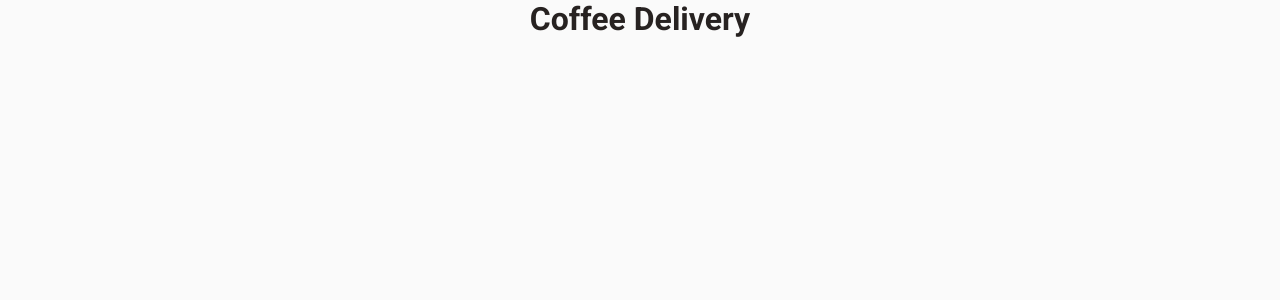
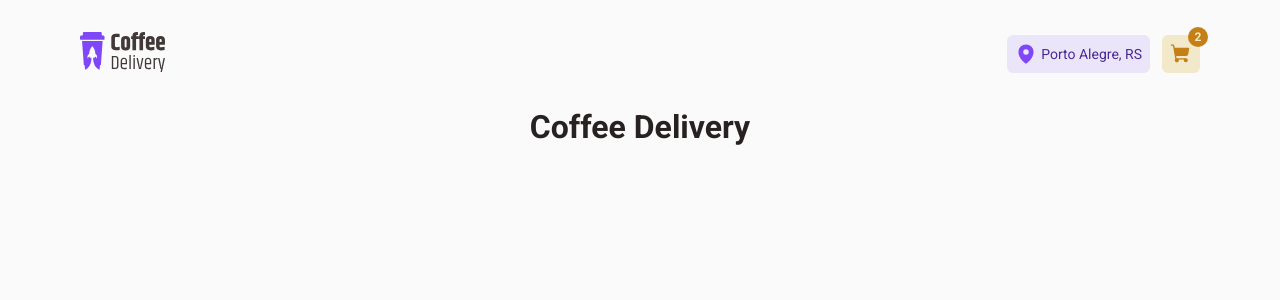
Before and after one commit to Marceometry/ignite-reactjs-desafio-coffee-delivery, a React (Vite) app: page / in a window 1280 px wide. Shown: the top 300 px of the page. Built offline with nearby package versions, Linux system fonts and the light colour scheme.

Commit message:
feat: add header and icon button

```diff
--- /dev/null
+++ b/src/components/Header/index.tsx
@@ -0,0 +1,24 @@
+import { MapPin } from 'phosphor-react'
+import logoCoffeeDelivery from '@/assets/logo-coffee-delivery.svg'
+import { IconButton } from '@/components'
+import { HeaderContainer, LocationBadge } from './styles'
+import { NavLink } from 'react-router-dom'
+
+export const Header = () => {
+  return (
+    <HeaderContainer>
+      <NavLink to="/">
+        <img src={logoCoffeeDelivery} alt="" />
+      </NavLink>
+
+      <div>
+        <LocationBadge>
+          <MapPin size={22} weight="fill" />
+          <span>Porto Alegre, RS</span>
+        </LocationBadge>
+
+        <IconButton asLink to="/" badgeNumber={2} />
+      </div>
+    </HeaderContainer>
+  )
+}
--- /dev/null
+++ b/src/components/Header/styles.ts
@@ -0,0 +1,31 @@
+import styled from 'styled-components'
+
+export const HeaderContainer = styled.header`
+  display: flex;
+  align-items: center;
+  justify-content: space-between;
+  padding: 2rem 0;
+
+  > div {
+    display: flex;
+    align-items: center;
+    justify-content: space-between;
+    gap: 0.75rem;
+  }
+`
+
+export const LocationBadge = styled.div`
+  padding: 0.5rem;
+  font-size: 0.875rem;
+  color: ${(props) => props.theme['purple-500']};
+  background-color: ${(props) => props.theme['purple-100']};
+  border-radius: 6px;
+  gap: 0.25rem;
+  display: flex;
+  align-items: center;
+  justify-content: center;
+
+  span {
+    color: ${(props) => props.theme['purple-700']};
+  }
+`
--- /dev/null
+++ b/src/components/IconButton/index.tsx
@@ -0,0 +1,41 @@
+import { ShoppingCart } from 'phosphor-react'
+import {
+  IconButtonContainer,
+  IconButtonContainerAsLink,
+  palettes,
+} from './styles'
+
+const icons = {
+  cart: ShoppingCart,
+}
+
+type IconButtonProps = {
+  icon?: keyof typeof icons
+  colorPalette?: keyof typeof palettes
+  badgeNumber?: number
+  asLink?: boolean
+  to?: string
+  onClick?: () => void
+}
+
+export const IconButton = ({
+  icon = 'cart',
+  colorPalette = 'yellow',
+  badgeNumber,
+  asLink,
+  to = '/',
+  onClick,
+}: IconButtonProps) => {
+  const props = { palette: colorPalette, badgeNumber }
+  const Icon = icons[icon]
+
+  return asLink ? (
+    <IconButtonContainerAsLink {...props} to={to}>
+      <Icon size={22} weight="fill" />
+    </IconButtonContainerAsLink>
+  ) : (
+    <IconButtonContainer {...props} onClick={onClick}>
+      <Icon size={22} weight="fill" />
+    </IconButtonContainer>
+  )
+}
--- /dev/null
+++ b/src/components/IconButton/styles.ts
@@ -0,0 +1,65 @@
+import { NavLink } from 'react-router-dom'
+import styled, { css } from 'styled-components'
+
+export const palettes = {
+  yellow: {
+    color: 'yellow-700',
+    background: 'yellow-100',
+    hoverColor: 'gray-200',
+    hoverBackground: 'yellow-500',
+  },
+  purple: {
+    color: 'gray-200',
+    background: 'purple-700',
+    hoverColor: 'purple-700',
+    hoverBackground: 'purple-100',
+  },
+} as const
+
+type IconButtonContainerProps = {
+  palette: keyof typeof palettes
+  badgeNumber?: number
+}
+
+const baseIconButtonStyle = css<IconButtonContainerProps>`
+  display: grid;
+  place-items: center;
+  position: relative;
+  padding: 0.5rem;
+  border-radius: 6px;
+  color: ${(props) => props.theme[palettes[props.palette].color]};
+  background-color: ${(props) =>
+    props.theme[palettes[props.palette].background]};
+  transition-property: color, background-color;
+  transition-duration: 0.2s;
+
+  &:hover {
+    color: ${(props) => props.theme[palettes[props.palette].hoverColor]};
+    background-color: ${(props) =>
+      props.theme[palettes[props.palette].hoverBackground]};
+  }
+
+  &::after {
+    content: '${(props) => (props.badgeNumber ? props.badgeNumber : '')}';
+    color: ${(props) => props.theme[palettes[props.palette].background]};
+    background-color: ${(props) => props.theme[palettes[props.palette].color]};
+    border-radius: 50%;
+    width: 1.25rem;
+    height: 1.25rem;
+    font-size: 0.75rem;
+    font-weight: 700;
+    display: grid;
+    place-items: center;
+    position: absolute;
+    right: -0.5rem;
+    top: -0.5rem;
+  }
+`
+
+export const IconButtonContainer = styled.button`
+  ${baseIconButtonStyle}
+`
+
+export const IconButtonContainerAsLink = styled(NavLink)`
+  ${baseIconButtonStyle}
+`
--- /dev/null
+++ b/src/components/index.ts
@@ -0,0 +1,2 @@
+export * from './Header'
+export * from './IconButton'
--- a/src/layouts/DefaultLayout/index.tsx
+++ b/src/layouts/DefaultLayout/index.tsx
@@ -1,9 +1,11 @@
 import { Outlet } from 'react-router-dom'
+import { Header } from '@/components'
 import { LayoutContainer } from './styles'
 
 export function DefaultLayout() {
   return (
     <LayoutContainer>
+      <Header />
       <Outlet />
     </LayoutContainer>
   )
--- a/src/layouts/DefaultLayout/styles.ts
+++ b/src/layouts/DefaultLayout/styles.ts
@@ -1,6 +1,7 @@
 import styled from 'styled-components'
 
 export const LayoutContainer = styled.div`
-  max-width: 70rem; // 1120px
+  max-width: 74rem; // 1154px
+  padding: 0 2rem;
   margin: 0 auto;
 `
--- a/src/styles/global.ts
+++ b/src/styles/global.ts
@@ -14,7 +14,7 @@ export const GlobalStyle = createGlobalStyle`
 
   body {
     color: ${(props) => props.theme['gray-900']};
-    background: ${(props) => props.theme['gray-100']};
+    background-color: ${(props) => props.theme['gray-100']};
     -webkit-font-smoothing: antialiased;
   }
 
@@ -23,4 +23,38 @@ export const GlobalStyle = createGlobalStyle`
     font-weight: 400;
     font-size: 1rem;
   }
+
+  input, textarea {
+    color: ${(props) => props.theme['gray-700']};
+    background-color: ${(props) => props.theme['gray-300']};
+    border: 1px solid ${(props) => props.theme['gray-400']};
+  }
+
+  input::placeholder, textarea::placeholder {
+    color: ${(props) => props.theme['gray-600']};
+  }
+
+  button, a {
+    border: none;
+    background-color: none;
+    text-decoration: none;
+    color: inherit;
+    cursor: pointer;
+  }
+
+  [disabled] {
+    opacity: 0.6;
+    cursor: not-allowed;
+  }
+
+  ::-webkit-scrollbar {
+    width: 10px;
+    height: 10px;
+    background-color: transparent;
+  }
+
+  ::-webkit-scrollbar-thumb {
+    border-radius: 8px;
+    background-color: rgba(0, 0, 0, 0.5)
+  }
 `
```
